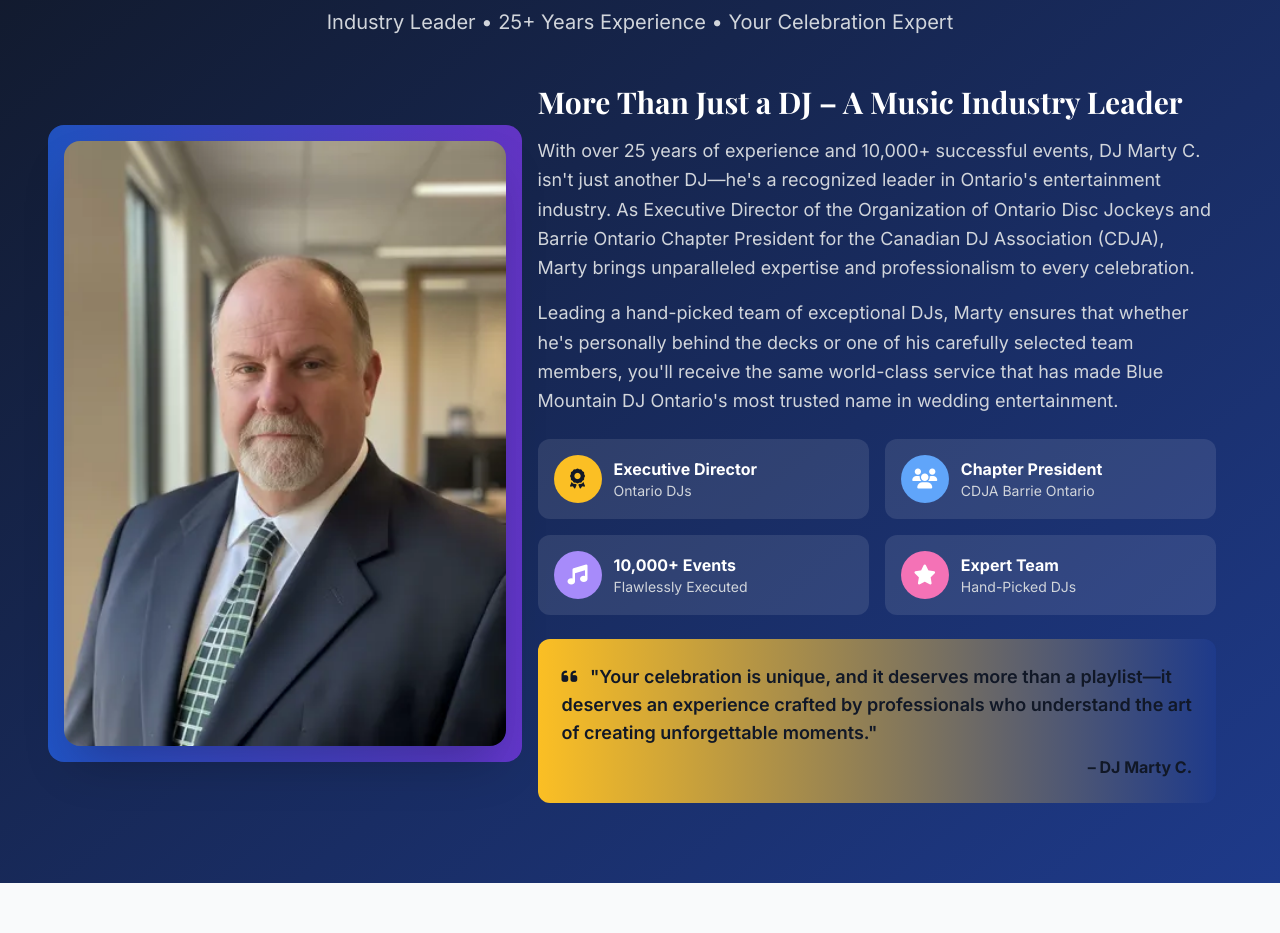
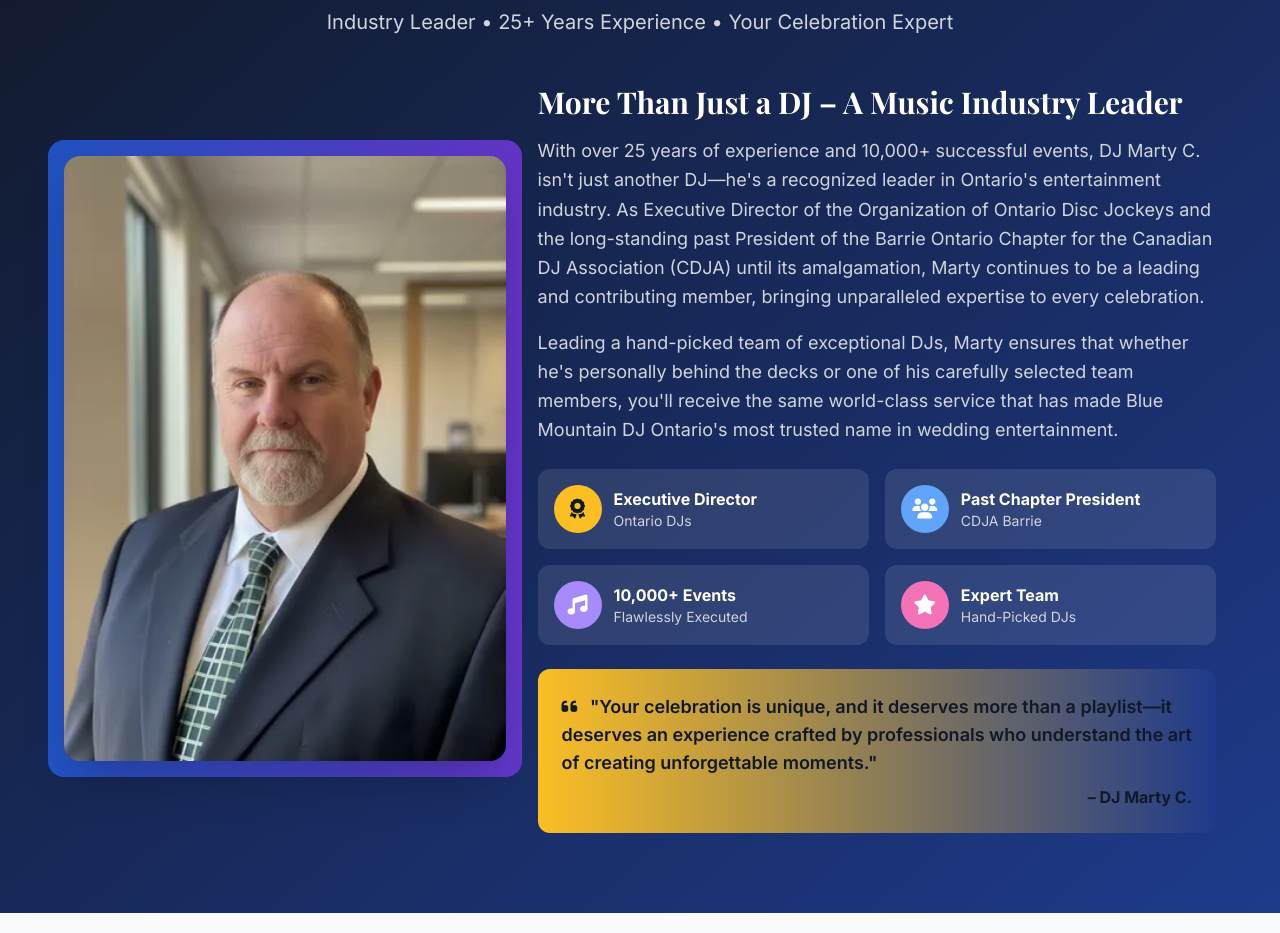
Before and after one commit to Ontario-Disc-Jockey-Organization/bluemountaindj.com, a plain HTML site: page index.html in a window 1280 px wide. Shown: the part 5360-6293 px from the top of the page. Drawn offline with nearby package versions, Linux system fonts and the light colour scheme.

Commit message:
Update index.html

```diff
--- a/index.html
+++ b/index.html
@@ -1122,10 +1122,10 @@
                         <div>
                             <h3 class="text-3xl font-bold mb-4">More Than Just a DJ – A Music Industry Leader</h3>
                             <p class="text-lg text-gray-300 leading-relaxed mb-4">
-                                With over 25 years of experience and 10,000+ successful events, DJ Marty C. isn't just another DJ—he's a recognized leader in Ontario's entertainment industry. As Executive Director of the Organization of Ontario Disc Jockeys and Barrie Ontario Chapter President for the Canadian DJ Association (CDJA), Marty brings unparalleled expertise and professionalism to every celebration.
+                            With over 25 years of experience and 10,000+ successful events, DJ Marty C. isn't just another DJ—he's a recognized leader in Ontario's entertainment industry. As Executive Director of the Organization of Ontario Disc Jockeys and the long-standing past President of the Barrie Ontario Chapter for the Canadian DJ Association (CDJA) until its amalgamation, Marty continues to be a leading and contributing member, bringing unparalleled expertise to every celebration.
                             </p>
                             <p class="text-lg text-gray-300 leading-relaxed">
-                                Leading a hand-picked team of exceptional DJs, Marty ensures that whether he's personally behind the decks or one of his carefully selected team members, you'll receive the same world-class service that has made Blue Mountain DJ Ontario's most trusted name in wedding entertainment.
+                            Leading a hand-picked team of exceptional DJs, Marty ensures that whether he's personally behind the decks or one of his carefully selected team members, you'll receive the same world-class service that has made Blue Mountain DJ Ontario's most trusted name in wedding entertainment.
                             </p>
                         </div>
 
@@ -1148,8 +1148,8 @@
                                         <i class="fas fa-users text-white text-xl"></i>
                                     </div>
                                     <div>
-                                        <p class="font-bold">Chapter President</p>
-                                        <p class="text-sm text-gray-300">CDJA Barrie Ontario</p>
+                                        <p class="font-bold">Past Chapter President</p>
+                                        <p class="text-sm text-gray-300">CDJA Barrie</p>
                                     </div>
                                 </div>
                             </div>
```
